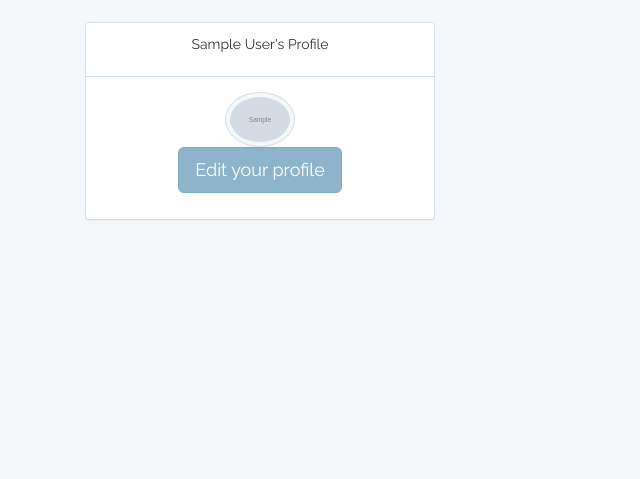
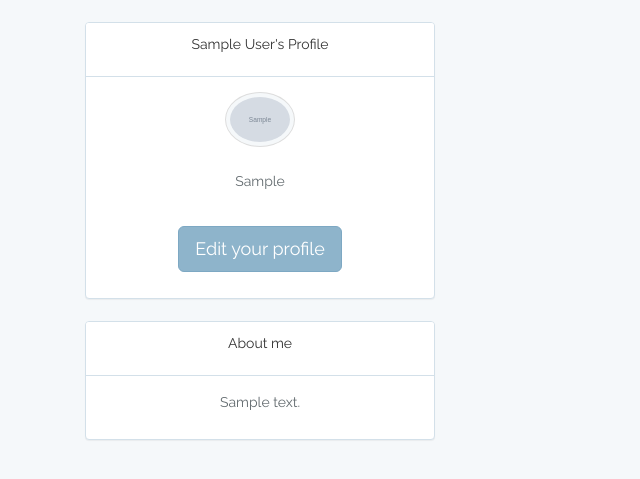
Before and after one commit to mobbjelly/social-app, a Laravel app: a page that uses resources/views/profiles/profile.blade.php in a window 1280 px wide. Shown: the part 51-530 px from the top of the page, without its empty margins (0-640 px from the left). Run offline with Laravel 8, Linux system fonts and the light colour scheme; a user stored in the database is signed in; tables that the repository leaves empty hold one stand-in row (values such as "Sample post"); grey boxes marked "Sample" are stand-in pictures; settings files or empty folders that the repository lacks are supplied.

Commit message:
display user's profile info

```diff
--- a/resources/views/profiles/profile.blade.php
+++ b/resources/views/profiles/profile.blade.php
@@ -12,6 +12,11 @@
                 </div>
                 <div class="panel-body">
                     <img class="center-block img-circle img-thumbnail" src="{{ Storage::url($user->avatar) }}" width="70px" height="70px">
+                    <br>
+                    <p class="text-center">
+                        {{ $user->profile->location }}
+                    </p>
+                    <br>
                     <p class="text-center">
                         @if(Auth::id() == $user->id)
                             <a href="{{ route('profile.edit')}}" class="btn btn-lg btn-info">Edit your profile</a>
@@ -20,6 +25,20 @@
                     </p>
                 </div>
             </div>
+
+
+            <div class="panel panel-default">
+                <div class="panel-heading">
+                    <p class="text-center">
+                        About me
+                    </p>
+                </div>
+                <div class="panel-body">
+                    <p class="text-center">
+                        {{ $user->profile->about}}
+                    </p>
+                </div>
+            </div>
         </div>
     </div>
 
```
